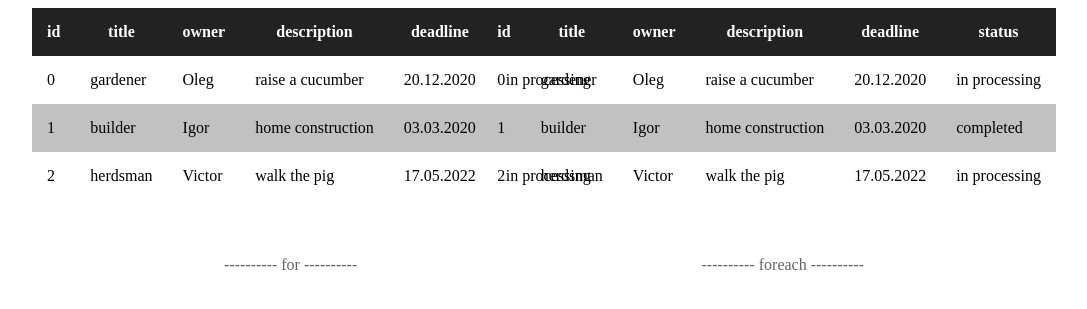
After one commit to just4run/skill-up-study-just4run, a PHP site: page /homework/hw4.php in a window 1280 px wide. The commit adds this page. Shown: the top 309 px of the page, without its empty margins (96-1183 px from the left). Run offline with PHP 8.4, Linux system fonts and the light colour scheme.

Commit message:
home work here

```diff
--- /dev/null
+++ b/homework/css.css
@@ -0,0 +1,46 @@
+table {
+    border-spacing: 0;
+    position: absolute;
+}
+
+table.first {
+    left: 10vw;
+}
+
+table.second {
+    right: 10vw;
+}
+
+table th,
+table td {
+    padding: 15px;
+}
+
+tr:nth-child(1) {
+    background: #222;
+    color: #fff;
+}
+
+tr:nth-child(3) {
+    background: #c1c1c1;
+}
+
+p {
+    position: absolute;
+    color: #666;
+}
+
+p:after,
+p:before {
+    content: " ---------- ";
+}
+
+p.zx {
+    left: 25vw;
+    top: 30vh;
+}
+
+p.xz {
+    right: 25vw;
+    top: 30vh;
+}
--- /dev/null
+++ b/homework/hw4.php
@@ -0,0 +1,97 @@
+<?php
+error_reporting(E_ALL);
+
+$tasks = [
+    [
+        'id' => '0',
+        'title' => 'gardener',
+        'description' => 'raise a cucumber',
+        'owner' => 'Oleg',
+        'deadline' => '20.12.2020',
+        'status' => 'in processing',
+    ],
+    [
+        'id' => '1',
+        'title' => 'builder',
+        'description' => 'home construction',
+        'owner' => 'Igor',
+        'deadline' => '03.03.2020',
+        'status' => 'completed',
+    ],
+    [
+        'id' => '2',
+        'title' => 'herdsman',
+        'description' => 'walk the pig',
+        'owner' => 'Victor',
+        'deadline' => '17.05.2022',
+        'status' => 'in processing',
+    ],
+];
+
+?>
+
+
+<!DOCTYPE html>
+<html lang="en">
+<head>
+    <meta charset="utf-8">
+    <meta http-equiv="X-UA-Compatible" content="IE=edge,chrome=1">
+    <title>Home Work</title>
+    <link rel="stylesheet" href="css.css">
+    <meta name="description" content="">
+    <meta name="viewport" content="width=device-width">
+</head>
+<body>
+
+
+<table class="first">
+    <tr>
+        <th>id</th>
+        <th>title</th>
+        <th>owner</th>
+        <th>description</th>
+        <th>deadline</th>
+        <th>status</th>
+    </tr>
+
+    <?php
+    for ($y = 0; $y < (array_key_last($tasks) + 1); $y++) {
+        echo "<tr>
+            <td>{$tasks[$y]['id']}</td>
+            <td>{$tasks[$y]['title']}</td>
+            <td>{$tasks[$y]['owner']}</td>
+            <td>{$tasks[$y]['description']}</td>
+            <td>{$tasks[$y]['deadline']}</td>
+            <td>{$tasks[$y]['status']}</td>
+            </tr>";
+    }
+    ?>
+
+</table>
+<p class="zx">for</p>
+
+<table class="second">
+    <tr>
+        <th>id</th>
+        <th>title</th>
+        <th>owner</th>
+        <th>description</th>
+        <th>deadline</th>
+        <th>status</th>
+    </tr>
+    <?php
+    foreach ($tasks as $task) {
+        echo "<tr>
+            <td>{$task['id']}</td>
+            <td>{$task['title']}</td>
+            <td>{$task['owner']}</td>
+            <td>{$task['description']}</td>
+            <td>{$task['deadline']}</td>
+            <td>{$task['status']}</td>
+            </tr>";
+    }
+    ?>
+</table>
+<p class="xz">foreach</p>
+</body>
+</html>
```
Also changed, not shown: homework/hw1-3.php (renamed from samples/HomeWork.php, +6 -6 lines).
